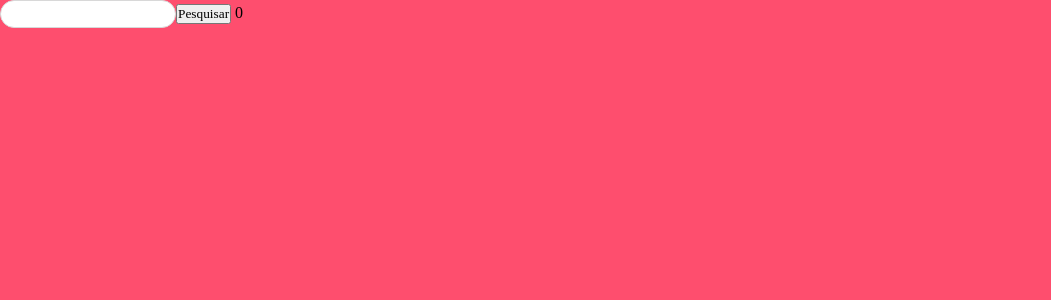
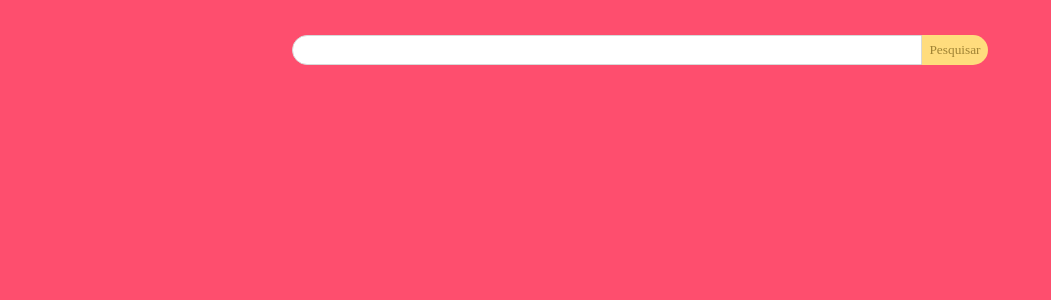
Before and after one commit to josevini/pokedev, a Vue app: page / in a window 1280 px wide. Shown: the top 300 px of the page, without its empty margins (0-1051 px from the left). Built offline with nearby package versions, Linux system fonts and the light colour scheme.

Commit message:
queries optimized and css fix

```diff
--- a/src/components/SearchPokemonItem.vue
+++ b/src/components/SearchPokemonItem.vue
@@ -21,19 +21,16 @@
 </script>
 
 <template>
-    <section>
+    <section class="form-container">
         <input v-model="search" class="form-search" />
-        <button @click="getPokemonByName(search).then(response => {
-
-            // searchData.setPokemonId(response.data.id)
-            // searchData.setPokemonName(response.data.name)
-            // searchData.setPokemonStats(response.data.stats)
-
-            getPokemonSpecies(search).then(response => {
+        <button class="btn-search" @click="getPokemonSpecies(search).then(response => {
 
             getPokemonEvolutionChains(response.data.evolution_chain.url).then(response => {
 
-                getChain(response.data.chain).forEach((value) => {
+                allEvolutions = []
+
+                getChain(response.data.chain)
+                .forEach((value) => {
 
                     getPokemonByName(value).then(response => {
                         allEvolutions.push(response.data)
@@ -43,24 +40,34 @@
                 searchData.setPokemonEvolutions(allEvolutions)
 
             })
-        })
         })">Pesquisar</button>
-        {{ allEvolutions.length }}
     </section>
 </template>
 <style scoped>
     .form-container {
-
+        height: 100px;
+        display: flex;
+        justify-content: center;
+        align-items: center;
     }
 
     .form-search {
+        width: calc(50% - 10px);
+        height: 30px;
         outline: none;
         border: 1px solid rgb(216, 216, 216);
-        border-radius: 20px;
-        padding: 5px;
+        border-top-left-radius: 20px;
+        border-bottom-left-radius: 20px;
+        padding: 7px;
     }
 
     .btn-search {
-
+        background-color: #FFDC7D;
+        height: 30px;
+        padding: 7px;
+        border: none;
+        color: #a08334;
+        border-top-right-radius: 20px;
+        border-bottom-right-radius: 20px;
     }
 </style>
```
